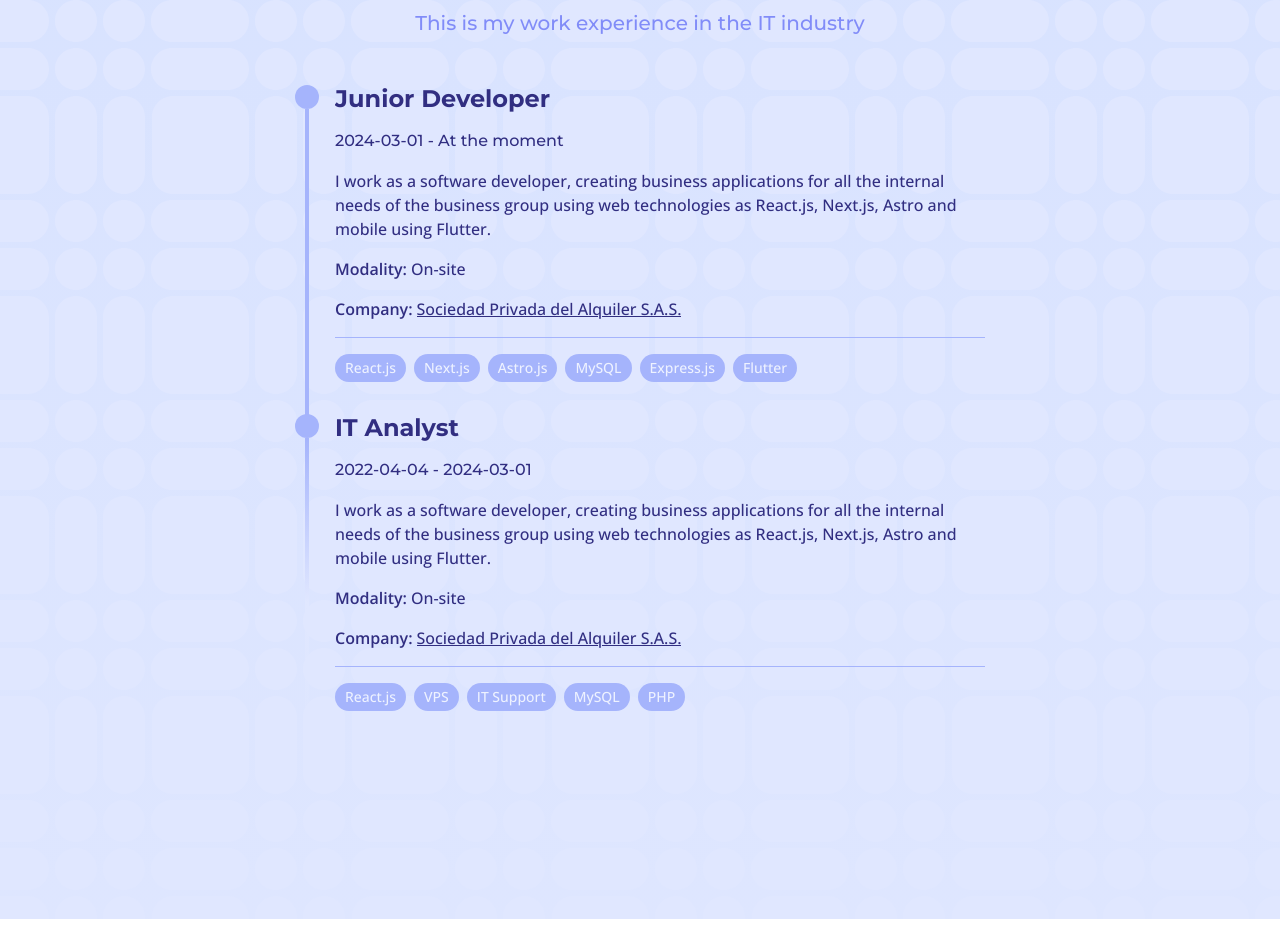
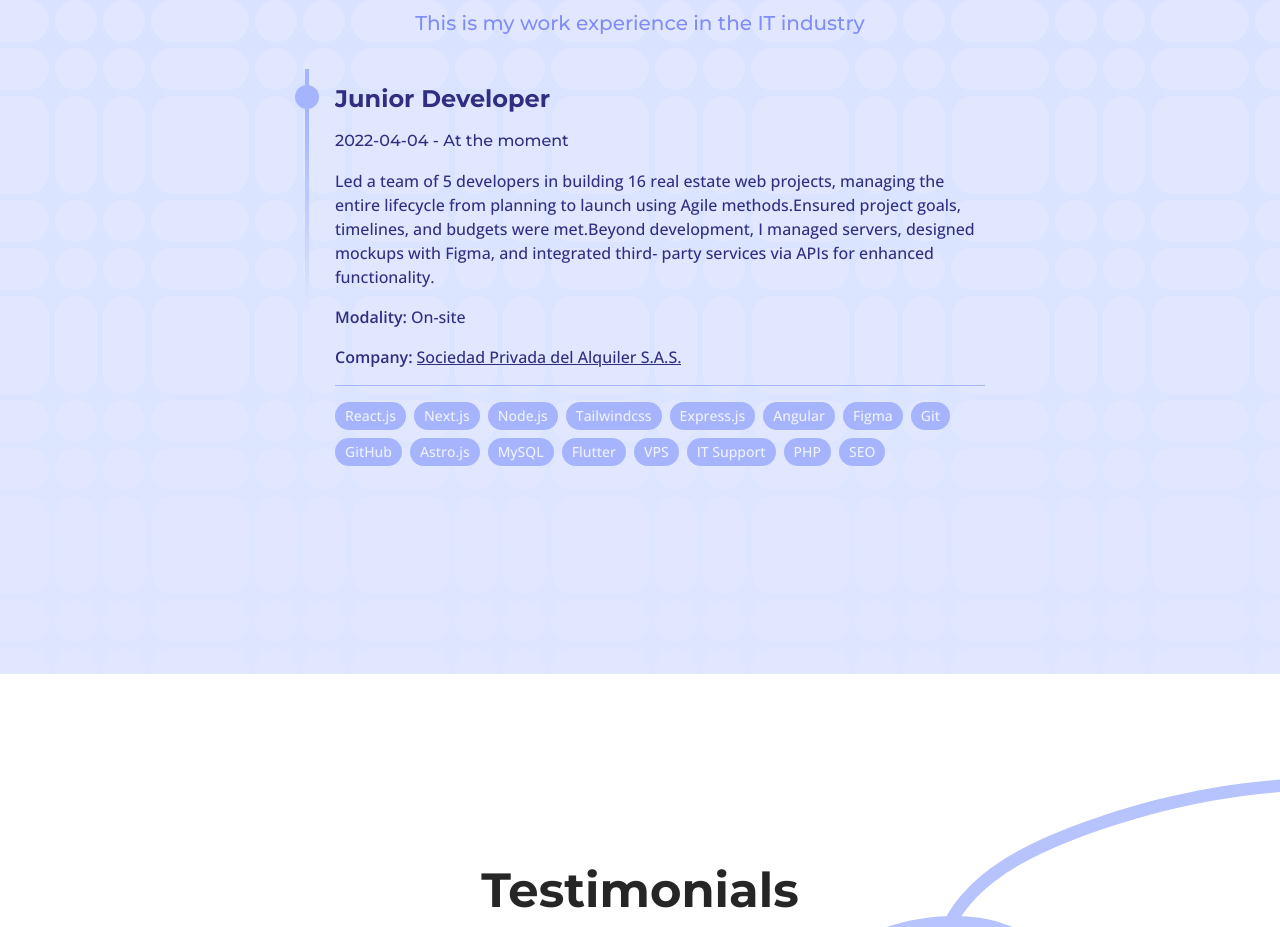
Before and after one commit to aziz3d/portfolio, a Next.js app: page / in a window 1280 px wide. Shown: the part 1980-2907 px from the top of the page. Built offline with nearby package versions, Linux system fonts and the light colour scheme.

Commit message:
Update experience section in order to reduce the unnecesary information

```diff
--- a/src/constants/index.ts
+++ b/src/constants/index.ts
@@ -22,8 +22,8 @@ const PROJECTS = [
 const EXPERIENCE = [
 	{
 		jobTitle: "Junior Developer",
-		description: "I work as a software developer, creating business applications for all the internal needs of the business group using web technologies as React.js, Next.js, Astro and mobile using Flutter.",
-		startDate: "2024-03-01",
+		description: "Led a team of 5 developers in building 16 real estate web projects, managing the entire lifecycle from planning to launch using Agile methods.Ensured project goals, timelines, and budgets were met.Beyond development, I managed servers, designed mockups with Figma, and integrated third- party services via APIs for enhanced functionality.",
+		startDate: "2022-04-04",
 		endDate: "At the moment",
 		company: {
 			name: "Sociedad Privada del Alquiler S.A.S.",
@@ -33,30 +33,22 @@ const EXPERIENCE = [
 		tags: [
 			"React.js",
 			"Next.js",
+			"Node.js",
+			"Tailwindcss",
+			"Express.js",
+			"Angular",
+			"Figma",
+			"Git",
+			"GitHub",
 			"Astro.js",
 			"MySQL",
-			"Express.js",
 			"Flutter",
+			"VPS",
+			"IT Support",
+			"PHP",
+			"SEO",
 		],
 	},
-	{
-		jobTitle: "IT Analyst",
-		description: "I work as a software developer, creating business applications for all the internal needs of the business group using web technologies as React.js, Next.js, Astro and mobile using Flutter.",
-		startDate: "2022-04-04",
-		endDate: "2024-03-01",
-		company: {
-			name: "Sociedad Privada del Alquiler S.A.S.",
-			url: "https://spagrupoinmobiliario.com"
-		},
-		modality: "On-site",
-		tags: [
-			"React.js",
-			"VPS",
-			"IT Support",
-			"MySQL",
-			"PHP",
-		],
-	}
 ]
 
 export { LINKEDIN_URL, GITHUB_URL, NPM_URL, FIVERR_URL, PROJECTS, EXPERIENCE };
```
